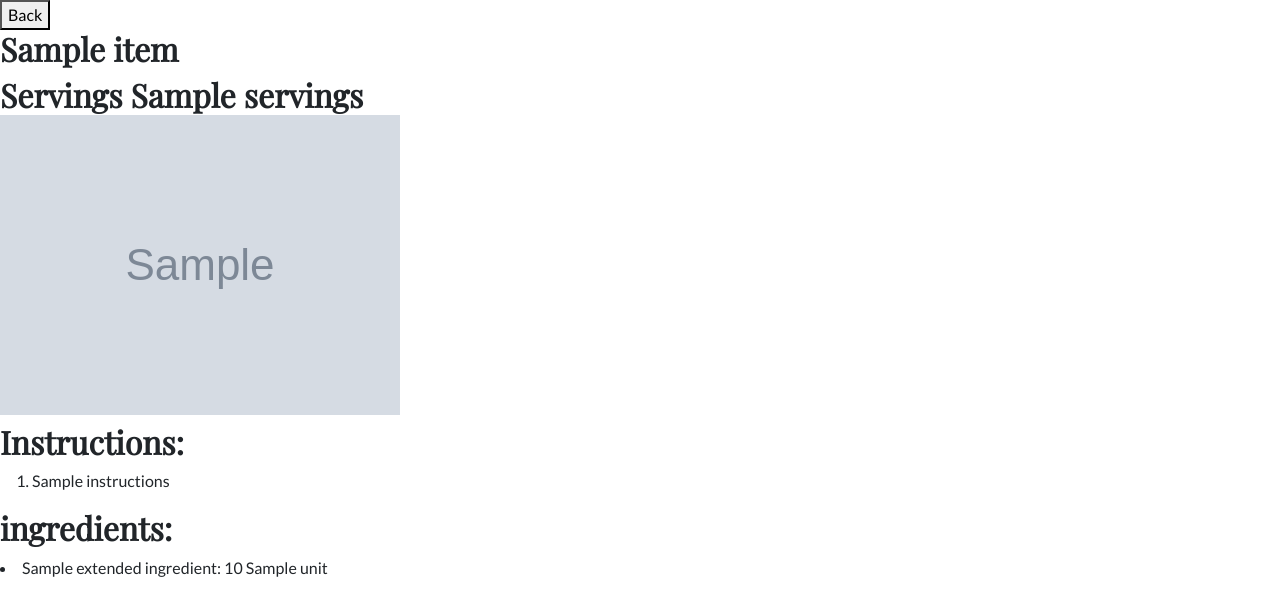
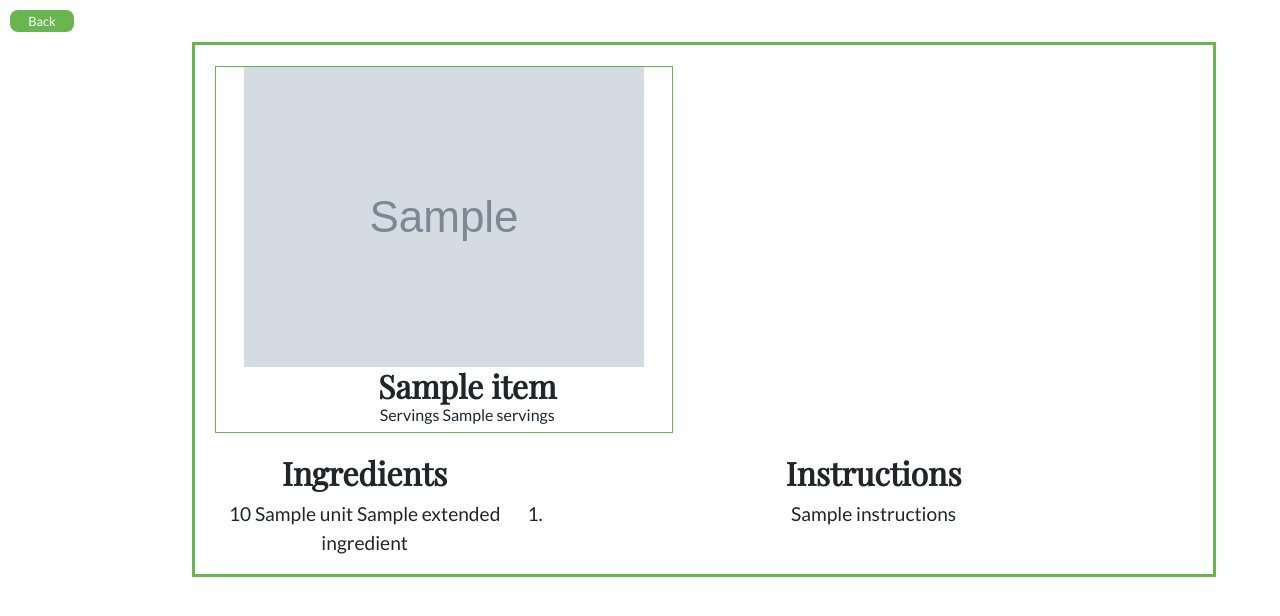
Before and after one commit to MayraM5/Recipeasy-Meal-Plan-App, a Flask app: a page that uses templates/recipe_details.html in a window 1280 px wide. Shown: the part 61-677 px from the top of the page. Run offline with Flask 2, Linux system fonts and the light colour scheme; tables that the repository leaves empty hold one stand-in row (values such as "Sample post"); grey boxes marked "Sample" are stand-in pictures; a database or web service that is not in the repository returns one stand-in record (values such as "Sample title"); data that the repository does not hold is empty; some libraries are stand-ins or nearby versions.

Commit message:
styling for recipe details

```diff
--- a/helpers.py
+++ b/helpers.py
@@ -9,7 +9,6 @@ def get_database_recipe(user_id, recipe_id):
     """Retrieve recipe data from database."""
 
     recipe_data = crud.get_recipe_data(user_id, recipe_id)
-    print(recipe_data)
 
     for recipe in recipe_data:
         id = recipe.recipe_id
@@ -17,6 +16,10 @@ def get_database_recipe(user_id, recipe_id):
         image = recipe.image
         instructions = recipe.instructions.split('.')
         servings = recipe.servings
+
+    for index, instruction in enumerate(instructions):
+            if instruction == "":
+                instructions.pop(index)
 
     recipe_ingredients = crud.get_recipe_ingredients(recipe_id)
     ingredients_list = []
@@ -38,7 +41,6 @@ def get_database_recipe(user_id, recipe_id):
         "servings": servings,
         "ingredients" : ingredients_list,
     }
-
 
 def get_spoonacular_recipe(recipe_id):
     """Retrieve recipe data from spoonacular api."""
--- a/model.py
+++ b/model.py
@@ -32,7 +32,7 @@ class FavoriteRecipe(db.Model):
 
     favorite_id = db.Column(db.Integer, autoincrement=True, primary_key=True)
     user_id = db.Column(db.Integer, db.ForeignKey('users.user_id'), nullable=False)
-    recipe_id = db.Column(db.Integer, nullable=False)
+    recipe_id = db.Column(db.String, nullable=False)
 
     users = db.relationship("User", back_populates="favorite_recipes")
 
--- a/server.py
+++ b/server.py
@@ -150,28 +150,25 @@ def add_recipe_to_favorites():
 
     logged_in_user_id = session.get("user_id")
     recipe_id = request.json.get("recipe_Id")
-    # print(logged_in_user_id)
 
     #Get user list of favorite recipe ids
     fav_list = crud.get_favorite_recipe_ids(logged_in_user_id)
 
-    #check if user is logged in:
-    if logged_in_user_id is None:
-        flash("You must log in to add to Favorites")
-        return redirect('/')
+    try:
+        recipe_id = str(recipe_id)
+    except:
+        pass
+    #check if recipe id is in db
+    if recipe_id in fav_list:
+        return jsonify({'status': 'error', 'reason': 'duplicate'}), 400
 
-    #check if recipe id is in db
+    #if recipe id no in fav => add it
     else:
-        if recipe_id in fav_list:
-            return jsonify({'status': 'error', 'reason': 'duplicate'}), 400
+        recipe_id_to_save = crud.create_fav(logged_in_user_id, (recipe_id))
+        db.session.add(recipe_id_to_save)
+        db.session.commit()
 
-        #if recipe id no in fav => add it
-        else:
-            recipe_id_to_save = crud.create_fav(logged_in_user_id, (recipe_id))
-            db.session.add(recipe_id_to_save)
-            db.session.commit()
-
-            return jsonify({'status': 'success'})
+        return jsonify({'status': 'success'})
 
 #=========================DISPLAY FAVORITES===================#
 @app.route("/favorites")
@@ -217,6 +214,7 @@ def remove_recipe_from_favorites():
     recipe_id = request.json.get("recipe_id")
 
     fav_to_delete = crud.get_fav_by_user_and_recipe(logged_in_user_id, recipe_id)
+
     db.session.delete(fav_to_delete)
     db.session.commit()
 
--- a/static/css/style.css
+++ b/static/css/style.css
@@ -84,7 +84,7 @@ h6 {
   display: inline;
 }
 
-.add_to_meal_plan, .add_to_fav, .delete_recipe {
+.add_to_meal_plan, .add_to_fav, .delete_recipe, .delete_fav {
   letter-spacing: 0.1px;
   padding: 0.1rem;
   font-size: 1rem;
@@ -99,8 +99,8 @@ h6 {
   margin: 0 auto;
 }
 
-.add_to_meal_plan:hover, .delete_recipe:hover, .add_to_fav:hover
-.add_to_meal_plan:active, .delete_recipe:active .add_to_fav:active {
+.add_to_meal_plan:hover, .delete_recipe:hover, .add_to_fav:hover, .delete_fav:hover,
+.add_to_meal_plan:active, .delete_recipe:active .add_to_fav:active, .delete_fav:active {
   background-color: #FFDE59;
 }
 
@@ -111,6 +111,7 @@ h6 {
   background: url("/static/images/pexels-ella-olsson-16407702.jpg");
   background-size: auto;
   background-size: cover;
+  position: relative;
 }
 
 .create-btn {
@@ -251,6 +252,7 @@ h6 {
   display: inline-block;
   width: 25%;
   padding: 1.5%;
+  height: 20%;
 }
 
 .recipes-container {
@@ -259,6 +261,8 @@ h6 {
   margin: 0;
   padding: 0;
   text-align: center;
+  display: flex;
+  flex-wrap: wrap;
 }
 
 .card-img-top {
@@ -266,6 +270,21 @@ h6 {
   width: 100%;
   height: 100%;
 }
+
+.text-header {
+  position: absolute;
+  bottom: 20px;
+  left: 50%;
+  transform: translateX(-50%);
+  background-color: rgba(255, 255, 255, 0.5);
+}
+
+/* #card-container {
+  display: grid;
+  grid-template-columns: repeat(auto-fill, minmax(200px, 1fr));
+  grid-gap: 20px;
+} */
+
 /* search button */
 .btn {
   letter-spacing: 0.33px;
@@ -280,3 +299,61 @@ h6 {
 input[type="checkbox"]:checked + label {
   text-decoration: line-through;
 }
+
+.recipe {
+  width: 80%;
+  margin: 0 auto;
+  text-align: center;
+  margin-right: 15%;
+  margin-left: 15%;
+  border: 3px solid #69B550;
+}
+
+.recipe-header {
+  display: flex;
+  align-items: center;
+}
+
+.recipe-image {
+  width: 25%;
+  margin-right: 20px;
+  margin-left: 2%;
+  text-align: center;
+  width: 45%;
+  border: 1px solid #69B550;
+  margin-top: 2%;
+  margin-bottom: 2%;
+}
+
+.recipe-title {
+  font-size: 2em;
+  margin-bottom: 0em;
+
+}
+
+.recipe-title-serving {
+  display: flex;
+  flex-direction: column;
+  margin-left: 10%;
+  margin-right: 0%;
+}
+
+.recipe-serving {
+  font-size: 1em;
+}
+
+.recipe-content {
+  margin-top: 40px;
+}
+
+.ingredient-list {
+  list-style-type: none;
+  padding: 0;
+  font-size: 1.2em;
+}
+
+.instruction-list {
+  list-style-type: decimal;
+  padding: 0;
+  font-size: 1.2em;
+}
--- a/static/js/favorites.js
+++ b/static/js/favorites.js
@@ -24,6 +24,7 @@ for (const button of deleteButton) {
         // Remove HTML for this recipe
         let el = document.getElementById('div_' + recipeId);
         el.parentNode.removeChild(el);
+    location.reload()
 
     })
 }
--- a/static/js/mealplan.js
+++ b/static/js/mealplan.js
@@ -24,6 +24,7 @@ for (const button of deleteButton) {
         // Remove HTML for this recipe
         let el = document.getElementById('div_' + recipeId);
         el.parentNode.removeChild(el);
+    location.reload()
 
     })
 }
--- a/static/js/recipe.js
+++ b/static/js/recipe.js
@@ -76,7 +76,7 @@ search_btn.addEventListener("click", () => {
                         // Display an error message to the user
                         swal.fire({
                             title: 'Error saving recipe',
-                            text: 'Recipe already exists in database',
+                            text: 'Recipe already exists in Favorites',
                             icon: 'error',
                         });
                     } else {
--- a/templates/home.html
+++ b/templates/home.html
@@ -30,9 +30,11 @@
             <div class="card-container">
                 <div class="card" id="div_{{ recipe.id }}">
                     {% if recipe.image %}
-                        <a href="/recipe-details-{{recipe.id}}"><img src="{{ recipe.image }}" alt="recipe image" class="card-img-top" class="recipe_image"></a>
+                        <a href="/recipe-details-{{recipe.id}}">
+                            <img src="{{ recipe.image }}" alt="recipe image" class="card-img-top" class="recipe_image"></a>
                     {% else %}
-                        <a href="/recipe-details-{{recipe.id}}"><img src="/static/images/no_recipe_img.jpg" alt="recipe image" class="card-img-top" class="recipe_image"></a>
+                        <a href="/recipe-details-{{recipe.id}}">
+                            <img src="/static/images/no_recipe_img.jpg" alt="recipe image" class="card-img-top" class="recipe_image"></a>
                     {% endif %}
                     <div class="card-body">
                         <h5 class="card-title" class="recipe_name">{{ recipe.title }}</h5>
--- a/templates/recipe_details.html
+++ b/templates/recipe_details.html
@@ -2,43 +2,54 @@
 
 {% block body %}
 <body>
-<button onclick="window.history.back()">Back</button>
+<!-- back button -->
+<button class="back-button" onclick="window.history.back()">Back</button>
 {% if recipe %}
-
-    <h3>{{ recipe["title"] }}</h3>
-    <h3> Servings {{ recipe["servings"] }}
+    <div class="recipe">
         {% if recipe["image"] %}
-    <div class="recipe_image">
-        <img src='{{ recipe["image"] }}' >
+        <div class="recipe-image">
+            <img src='{{ recipe["image"] }}'>
+        {% else %}
+            <img src="../static/images/no_recipe_img.jpg">
+        {% endif %}
+        <div class="recipe-title-serving">
+            <h3 class="recipe-title">{{ recipe["title"] }}</h3>
+            <h6 class="recipe-serving">Servings {{ recipe["servings"] }}</h6>
         </div>
+        </div>
+        <div class="container justify-content-center">
+            <div class="row">
+                {% if recipe['ingredients'] %}
+                <div class="col-4">
+                    <h2>Ingredients</h2>
+                    {% for ingredient in recipe['ingredients'] %}
+                    <ul class="ingredient-list">
+                        <li>{{ ingredient['amount'] }} {{ ingredient['unit'] }} {{ ingredient['name'] }}</li>
+                    </ul>
+                    {% endfor %}
                 {% else %}
-    <div class="recipe_image">
-        <img style="width:200px; height:auto" src="../static/images/no_recipe_picture.jpg">
+                    <p>Sorry! There are no ingredients for this recipe yet &#128542;</p>
+                {% endif %}
                 </div>
-    {% endif %}
-
                 {% if recipe['instructions'] %}
-        <h3>Instructions:</h3>
-    <ol>
+                <div class="col-8">
+                    <h2>Instructions</h2>
+                    <ol class="instruction-list">
                         {% for i in recipe['instructions'] %}
                             <li>{{ i }} </li>
                         {% endfor %}
                     </ol>
-
+                </div>
                 {% else %}
                     <p>Sorry! There are no instructions for this recipe yet &#128542;</p>
                 {% endif %}
+            </div>
+        </div>
+    </div>
+{% endif %}
 
 
-    {% if recipe['ingredients'] %}
-        <h3>ingredients:</h3>
-        {% for ingredient in recipe['ingredients'] %}
-                <li>{{ ingredient['name'] }}:  {{ ingredient['amount'] }} {{ ingredient['unit'] }}</li>
-        {% endfor %}
-    {% else %}
-        <p>Sorry! There are no ingredients for this recipe yet &#128542;</p>
-    {% endif %}
-{% endif %}
+
 
 </body>
 <script src="../static/js/recipe.js"> </script>
```
Also changed, not shown: templates/create_recipe.html (+5 -3 lines), templates/favorites.html (+27 -22 lines), templates/mealplan.html (+22 -14 lines), static/images/food1.jpg (added), static/images/food4.jpg (added). Lines whose indentation alone changed are shown as unchanged.
